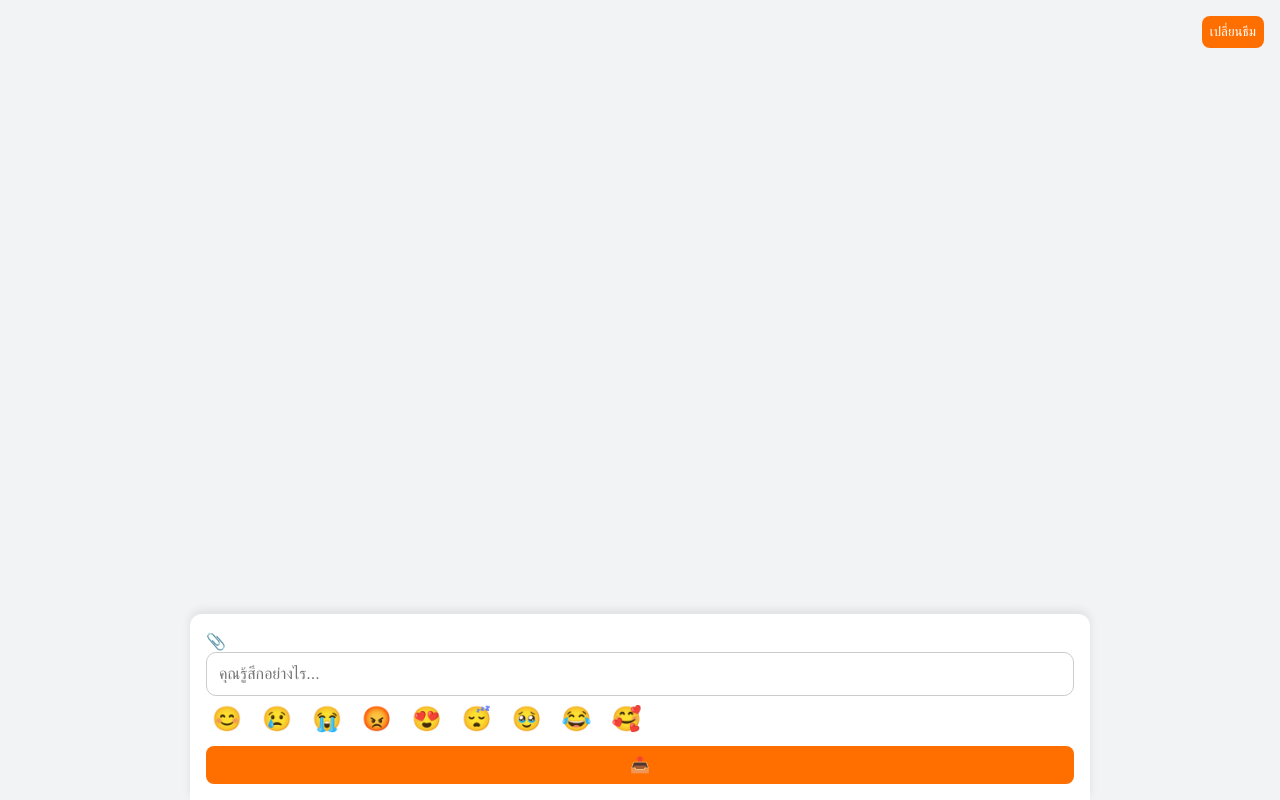
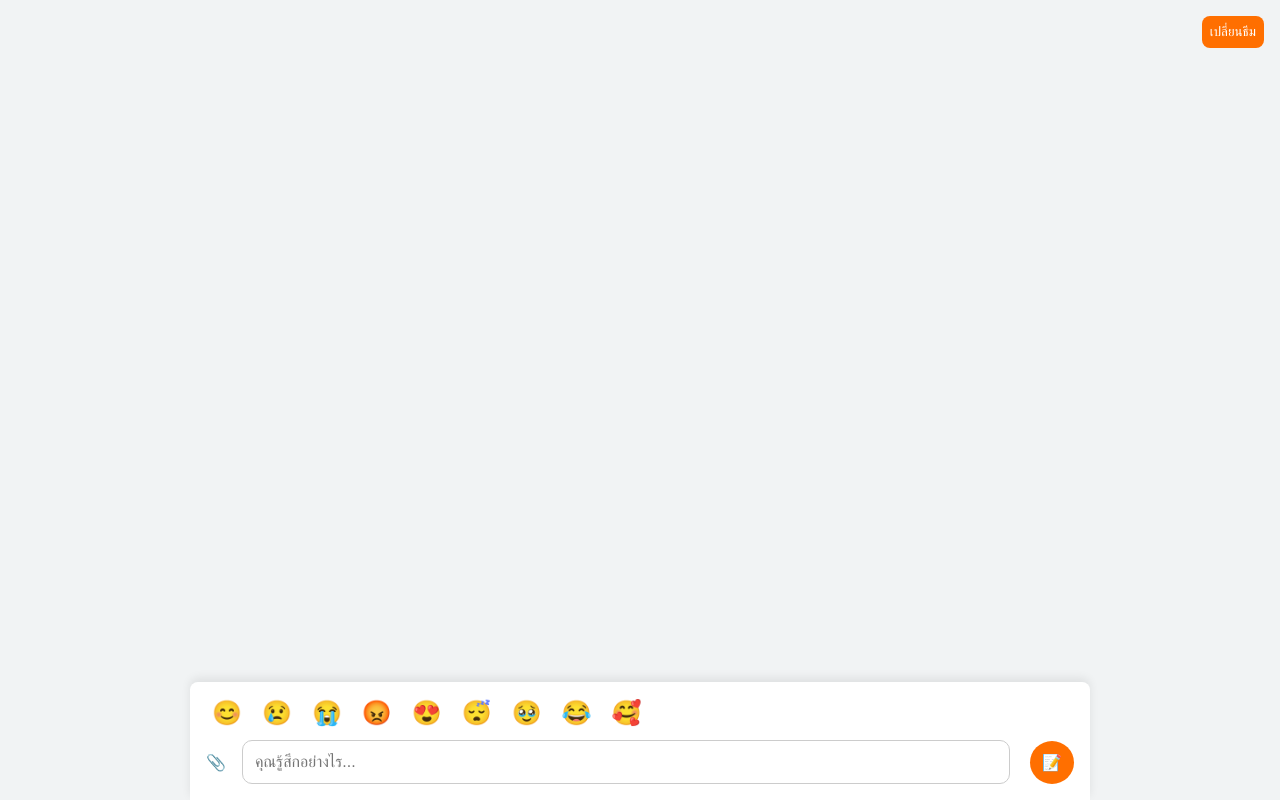
Before and after one commit to TakahiroEX666/uploads2, a website: page public/timeline.html in a window 1280 px wide. Drawn offline with nearby package versions, Linux system fonts and the light colour scheme.

Commit message:
Update timeline.html

```diff
--- a/public/timeline.html
+++ b/public/timeline.html
@@ -1,9 +1,15 @@
 <!DOCTYPE html>
+
 <html lang="th">
+
 <head>
+
     <meta charset="UTF-8" />
+
     <meta name="viewport" content="width=device-width, initial-scale=1" />
+
     <title>Timeline Chat</title>
+
     <style>
          :root {
             --bg-light: #f1f3f4;
@@ -44,7 +50,7 @@
             padding: 1rem;
             border-radius: 16px;
             margin-bottom: 1.5rem;
-      box-shadow: 0 4px 8px rgba(0,0,0,0.05);
+            box-shadow: 0 4px 8px rgba(0, 0, 0, 0.05);
             position: relative;
             transition: background 0.3s;
         }
@@ -98,7 +104,7 @@
 
         .note-link {
             color: #1976d2;
-      text-decoration: underline;
+            /*text-decoration: underline;*/
             cursor: pointer;
         }
 
@@ -115,6 +121,10 @@
             z-index: 99;
         }
 
+        body.dark .note-form {
+            background: var(--card-dark);
+        }
+
         .note-form {
             position: fixed;
             bottom: 0;
@@ -122,9 +132,9 @@
             right: 0;
             background: #fff;
             padding: 1rem;
-      box-shadow: 0 -4px 10px rgba(0,0,0,0.08);
-      border-top-left-radius: 12px;
-      border-top-right-radius: 12px;
+            box-shadow: 0 -4px 10px rgba(0, 0, 0, 0.08);
+            border-top-left-radius: 8px;
+            border-top-right-radius: 8px;
             max-width: 900px;
             margin: auto;
             gap: 0.5rem;
@@ -148,212 +158,380 @@
             flex-shrink: 0;
         }
 
-    input[type="text"], input[type="file"] {
-      width: 100%;
+        .emoji-buttons::-webkit-scrollbar {
+            display: none;
+            /* Chrome, Safari */
+        }
+
+        input[type="text"],
+        input[type="file"] {
+            overflow-x: auto;
+            width: 75%;
             box-sizing: border-box;
             padding: 0.75rem;
             font-size: 1rem;
             border: 1px solid #ccc;
             border-radius: 10px;
             margin-bottom: 0.5rem;
+            margin-left: 0.5rem
         }
 
         .save-btn {
             background: #ff6f00;
             color: white;
             border: none;
-      padding: 0.6rem 1.2rem;
+            padding: 0.75rem;
             border-radius: 8px;
             cursor: pointer;
-      width: 100%;
             font-size: 1rem;
         }
+
+        .input-row {
+            display: flex;
+            align-items: center;
+            gap: 0.5rem;
+        }
+
+        .input-row input[type="text"] {
+            flex: 1;
+            margin-bottom: 0;
+            /* ยกเลิก margin เดิม */
+        }
+
+        .input-row .save-btn {
+            width: 15% font-size: 0.5rem;
+            border-radius: 50%;
+        }
     </style>
+
 </head>
+
 <body>
+
     <button class="theme-toggle" onclick="toggleTheme()">เปลี่ยนธีม</button>
+
     <div class="chat-container" id="chatContainer">
+
         <div id="notesContainer"></div>
+
     </div>
 
     <div class="note-form">
+
+
+        <div class="emoji-buttons">
+
+            <button>😊</button><button>😢</button><button>😭</button>
+
+            <button>😡</button><button>😍</button><button>😴</button>
+
+            <button>🥹</button><button>😂</button><button>🥰</button>
+
+        </div>
+
+
+
+
+        <div class="input-row">
             <label class="upload-label" title="แนบรูปภาพ">
+
       📎
+
       <input type="file" id="imageInput" accept="image/*" multiple hidden />
+
     </label>
-    <input type="text" id="titleInput" placeholder="คุณรู้สึกอย่างไร..." />
-    <div class="emoji-buttons">
-      <button>😊</button><button>😢</button><button>😭</button>
-      <button>😡</button><button>😍</button><button>😴</button>
-      <button>🥹</button><button>😂</button><button>🥰</button>
+            <input type="text" id="titleInput" placeholder="คุณรู้สึกอย่างไร..." />   <button class="save-btn" onclick="saveFeeling()">📝</button>
         </div>
-    <button class="save-btn" onclick="saveFeeling()">📤</button>
+
+
+
+
+
     </div>
 
     <script src="https://cdn.jsdelivr.net/npm/@supabase/supabase-js@1.35.6/dist/umd/supabase.min.js"></script>
+
     <script>
         const supabase = window.supabase.createClient(
+
             'https://fkntlawaawawiusmjsez.supabase.co',
+
             'eyJhbGciOiJIUzI1NiIsInR5cCI6IkpXVCJ9.eyJpc3MiOiJzdXBhYmFzZSIsInJlZiI6ImZrbnRsYXdhYXdhd2l1c21qc2V6Iiwicm9sZSI6ImFub24iLCJpYXQiOjE3NDk5ODcxMjAsImV4cCI6MjA2NTU2MzEyMH0.G-_fLzcpvPla3dUYNCV7qh0j-JHo1Ahr5fS7fQkHdpw'
+
         );
 
-    // ใส่อีโมจิลงใน input
         document.querySelectorAll(".emoji-buttons button").forEach(btn => {
+
             btn.onclick = () => {
+
                 const input = document.getElementById("titleInput");
+
                 input.value += btn.textContent;
+
                 input.focus();
+
             };
+
         });
 
         async function saveFeeling() {
+
             const title = document.getElementById("titleInput").value.trim();
+
             const imageInput = document.getElementById("imageInput");
 
             if (!title && !imageInput.files.length) {
+
                 return alert("กรุณากรอกความรู้สึกหรือเลือกรูปภาพ");
+
             }
 
             if (imageInput.files.length) {
+
                 const urls = [];
 
                 for (let file of imageInput.files) {
+
                     const formData = new FormData();
+
                     formData.append("file", file);
 
-          // เรียก API /upload (ฝั่ง server ต้องมี endpoint นี้)
 
-          const res = await fetch("https://uploads2.ballland10.workers.dev/upload", { method: "POST", body: formData });
+                    const res = await fetch("https://uploads2.ballland10.workers.dev/upload", {
+                        method: "POST",
+                        body: formData
+                    });
+
 
 
                     //endpoint
+
                     //const res = await fetch("/upload", { method: "POST", body: formData });
+
                     const json = await res.json();
 
                     if (json.error) {
+
                         alert("❌ Upload Failed: " + json.error);
+
                         return;
+
                     }
 
                     urls.push(json.url);
+
                 }
 
                 await supabase.from('uploads').insert({
+
                     file_url: JSON.stringify(urls),
+
                     note: title
+
                 });
+
             } else {
-        await supabase.from('feelings').insert({ title });
+
+                await supabase.from('feelings').insert({
+                    title
+                });
+
             }
 
             document.getElementById("titleInput").value = '';
+
             imageInput.value = '';
+
             fetchTimeline();
+
         }
 
         async function deleteItem(type, id) {
+
             const table = type === 'emotion' ? 'feelings' : type + 's';
-      const { error } = await supabase.from(table).delete().eq('id', id);
+
+            const {
+                error
+            } = await supabase.from(table).delete().eq('id', id);
+
             if (error) console.error(error);
+
             fetchTimeline();
+
         }
 
         async function fetchTimeline() {
+
             const [feelingsRes, notesRes, uploadsRes] = await Promise.all([
-        supabase.from('feelings').select('*').order('created_at', { ascending: true }),
-        supabase.from('notes').select('*').order('created_at', { ascending: true }),
-        supabase.from('uploads').select('*').order('created_at', { ascending: false })
+
+                supabase.from('feelings').select('*').order('created_at', {
+                    ascending: true
+                }),
+
+                supabase.from('notes').select('*').order('created_at', {
+                    ascending: true
+                }),
+
+                supabase.from('uploads').select('*').order('created_at', {
+                    ascending: false
+                })
+
             ]);
 
             if (feelingsRes.error || notesRes.error || uploadsRes.error) {
+
                 console.error(feelingsRes.error || notesRes.error || uploadsRes.error);
+
                 return;
+
             }
 
             const timeline = [];
 
-      feelingsRes.data.forEach(item => timeline.push({ type: 'emotion', ...item }));
-      notesRes.data.forEach(item => timeline.push({ type: 'note', ...item }));
-      uploadsRes.data.forEach(item => timeline.push({ type: 'upload', ...item }));
+            feelingsRes.data.forEach(item => timeline.push({
+                type: 'emotion',
+                ...item
+            }));
 
-      // เรียงลำดับ timeline จากเก่าไปใหม่
+            notesRes.data.forEach(item => timeline.push({
+                type: 'note',
+                ...item
+            }));
+
+            uploadsRes.data.forEach(item => timeline.push({
+                type: 'upload',
+                ...item
+            }));
+
+
             timeline.sort((a, b) => new Date(a.created_at) - new Date(b.created_at));
 
             renderTimeline(timeline);
+
             scrollToBottom();
+
         }
 
         function renderTimeline(items) {
+
             const container = document.getElementById('notesContainer');
+
             container.innerHTML = '';
 
             items.forEach(item => {
+
                 const card = document.createElement('div');
+
                 card.className = 'chat-card';
+
                 card.setAttribute('data-type', item.type);
+
                 card.ondblclick = () => {
+
                     if (confirm('ลบรายการนี้?')) deleteItem(item.type, item.id);
+
                 };
 
                 const time = new Date(item.created_at).toLocaleString('th-TH', {
-          dateStyle: 'medium', timeStyle: 'short'
+
+                    dateStyle: 'medium',
+                    timeStyle: 'short'
+
                 });
 
                 let html = `<div class="chat-meta">🕒 ${time}</div><div class="chat-type-label">${item.type}</div>`;
 
                 if (item.type === 'emotion') {
+
                     const isYoutube = item.title.includes('youtube.com') || item.title.includes('youtu.be');
+
                     if (isYoutube) {
+
                         const vid = extractYouTubeID(item.title);
+
                         html += `<div class="chat-text">${item.title}</div>`;
+
                         if (vid) html += `<iframe src="https://www.youtube.com/embed/${vid}" frameborder="0" allowfullscreen></iframe>`;
+
                     } else {
+
                         html += `<div class="chat-text">${item.title}</div>`;
+
                     }
+
                 } else if (item.type === 'note') {
+
                     html += `<div class="chat-text"><span class="note-link" onclick="openNote('${item.id}')">${item.title}</span></div>`;
+
                 } else if (item.type === 'upload') {
+
                     html += `<div class="chat-text">${item.note || ''}</div>`;
 
                     let urls = [];
+
                     try {
+
                         urls = JSON.parse(item.file_url);
+
                         if (!Array.isArray(urls)) urls = [urls];
+
                     } catch {
+
                         urls = [item.file_url];
+
                     }
 
                     html += `<div class="chat-img-group">`;
+
                     urls.slice(0, 4).forEach(url => {
+
                         html += `<img src="${url}" alt="upload"/>`;
+
                     });
+
                     html += `</div>`;
+
                 }
 
                 card.innerHTML = html;
+
                 container.appendChild(card);
+
             });
+
         }
 
         function scrollToBottom() {
+
             const container = document.getElementById("chatContainer");
+
             container.scrollTop = container.scrollHeight;
+
         }
 
         function extractYouTubeID(url) {
+
             const match = url.match(/(?:youtu\.be\/|youtube\.com\/(?:watch\?v=|embed\/|shorts\/))([^\s&?/]+)/);
+
             return match ? match[1] : '';
+
         }
 
         function openNote(id) {
+
             location.href = `/note.html?id=${id}`;
+
         }
 
         function toggleTheme() {
+
             document.body.classList.toggle('dark');
+
         }
 
         window.addEventListener('DOMContentLoaded', fetchTimeline);
     </script>
+
 </body>
+
 </html>
```
Lines whose indentation alone changed are shown as unchanged.
